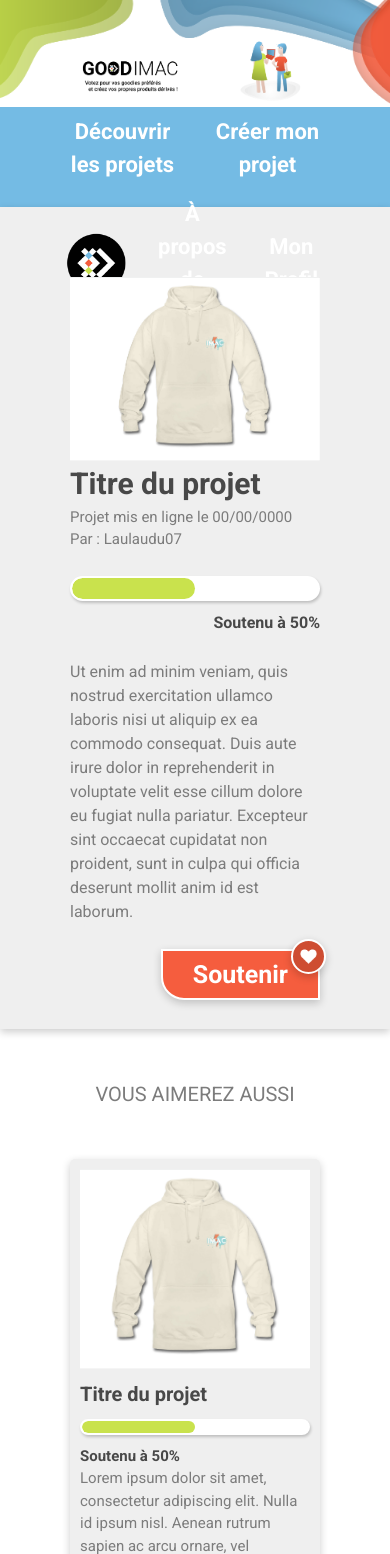
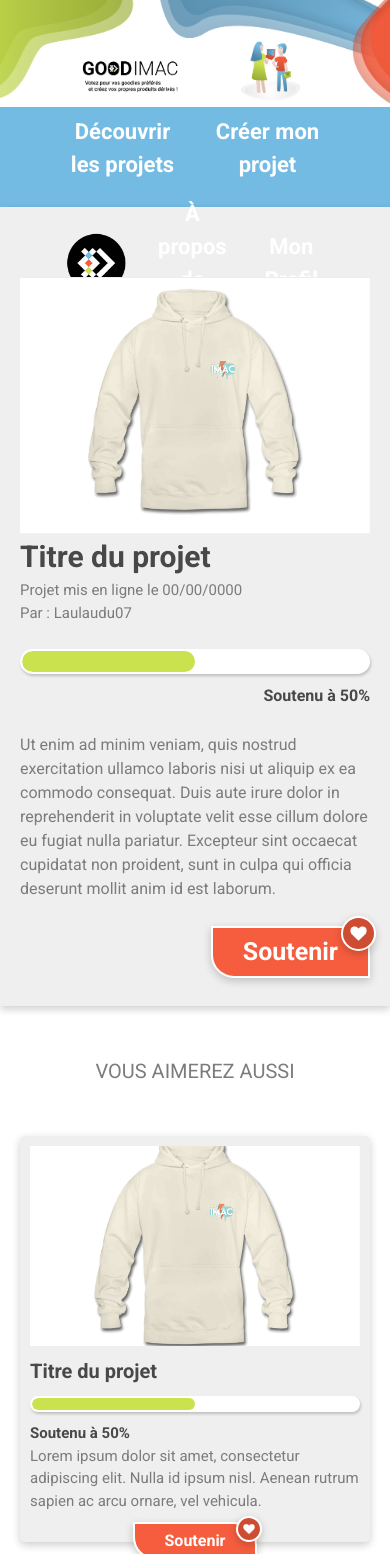
Before and after one commit to Qlexisq/projetWebS2, a PHP site: page /project.php in a window 390 px wide. Shown: the top 1554 px of the page. Run offline with PHP 8.4, Linux system fonts and the light colour scheme.

Commit message:
project page responsive on mobile

```diff
--- a/css/style.css
+++ b/css/style.css
@@ -662,9 +662,31 @@
 		margin-top: 10px;
 	}
 
+	/* project */
+	.suggestions{
+		margin-left: 20px;
+		margin-right: 20px;
+	}
+
+	.projectContent{
+		padding-right: 20px;
+		padding-left: 20px;
+	}
+
+	.voteButtonLeft{
+		width: 60%;
+		font-size: 15px;
+	}
+
+	.voteButtonRight{
+		width: 60%;
+		font-size: 15px;
+		margin-top: 10px;
+	}
+
 	/* register + login*/
 	.loginTitle {
-	    margin-left: 20px;
+		margin-left: 20px;
 	}
 
 	.loginContainer{
```
